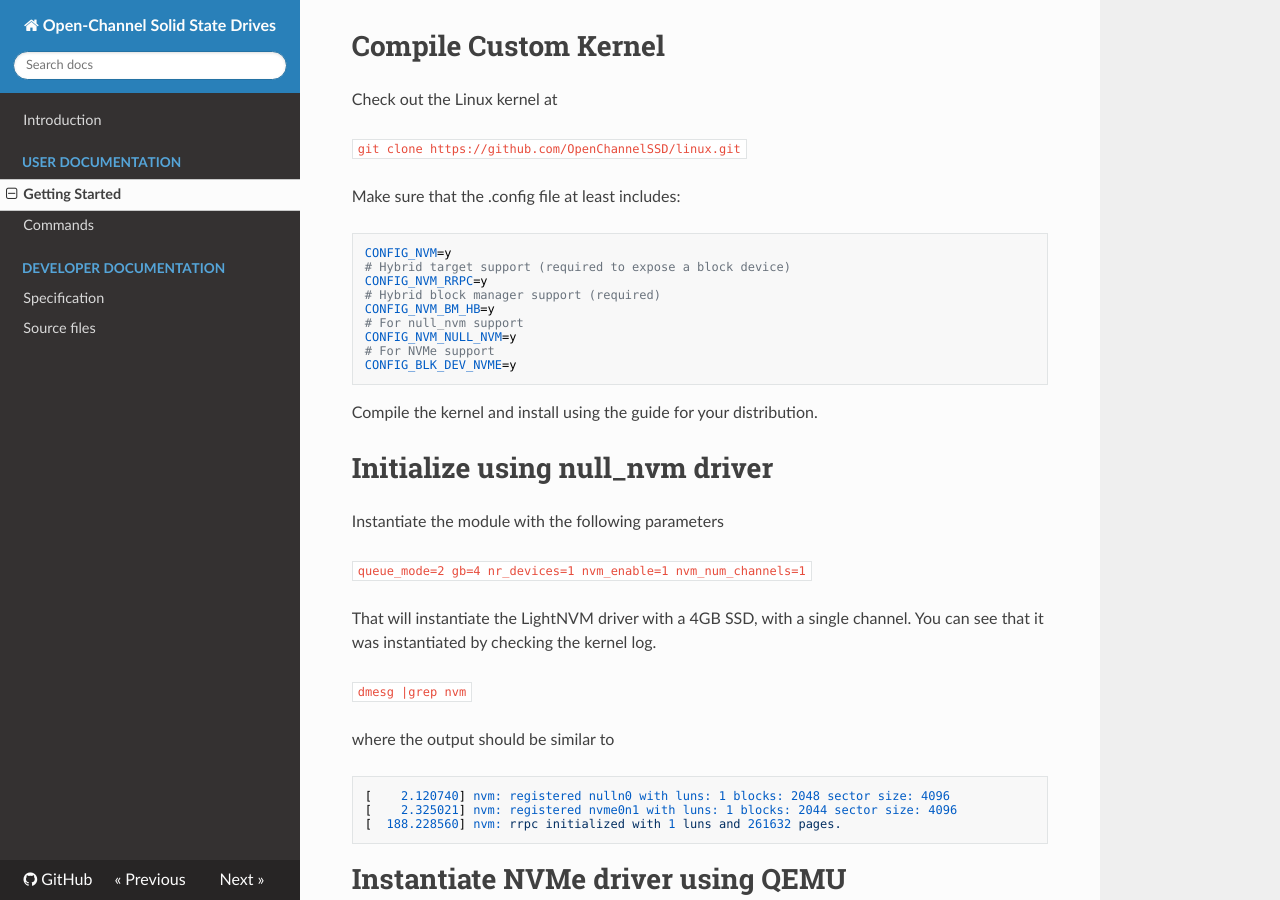
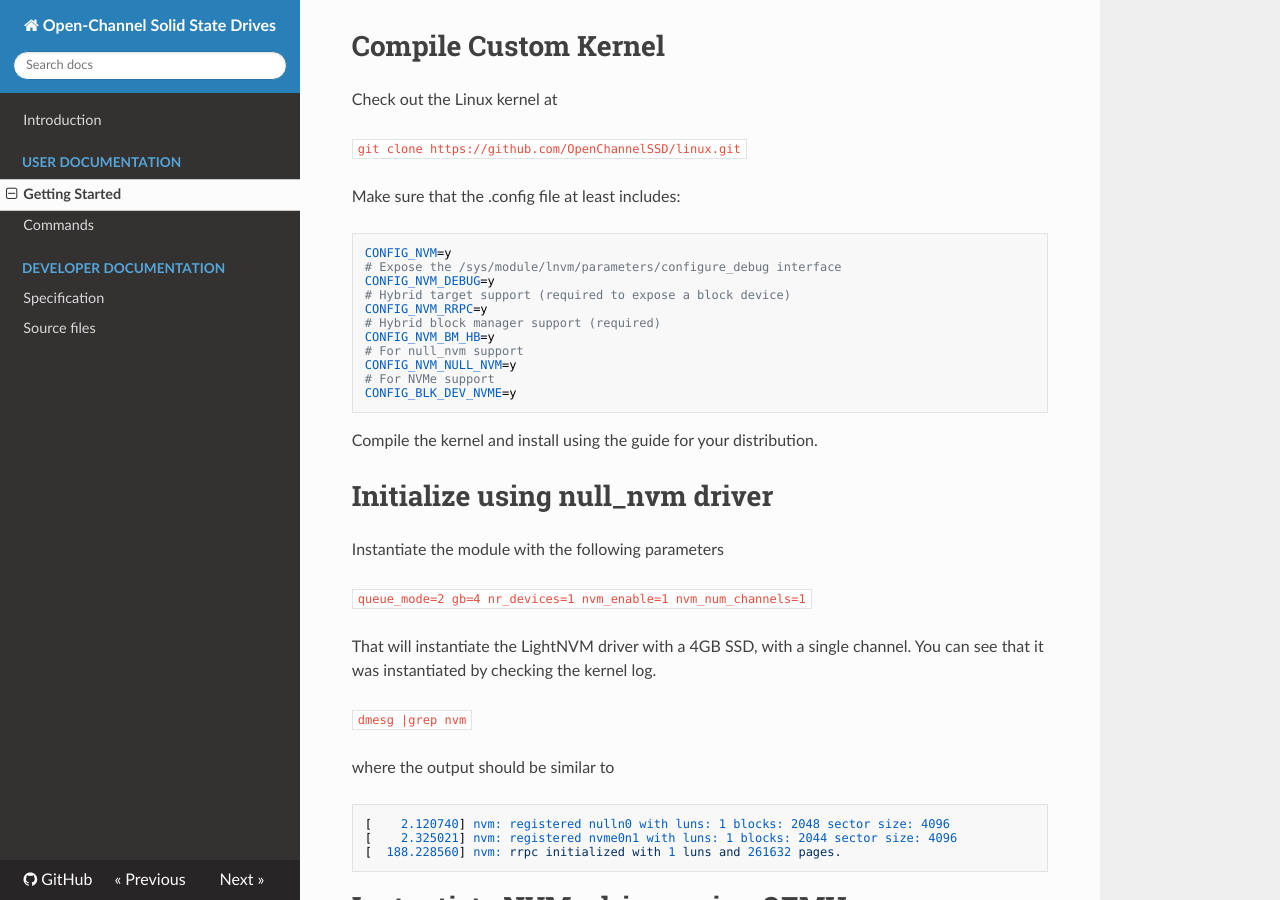
Before and after one commit to OpenChannelSSD/documentation, an MkDocs documentation site: the page built from docs/gettingstarted.md, in a window 1280 px wide and 900 px high, scrolled down 469 px. Built offline with MkDocs 1.6.1, drawn with Linux system fonts in a browser that asks for light colours; nearby versions of some CDN libraries; old or Windows-style settings are respelled for this version of MkDocs.

Commit message:
Update gettingstarted.md
Include CONFIG_NVM_DEBUG as well as the required .config compile flags.

```diff
--- a/docs/gettingstarted.md
+++ b/docs/gettingstarted.md
@@ -19,6 +19,8 @@ Check out the Linux kernel at
 Make sure that the .config file at least includes:
 
     CONFIG_NVM=y
+    # Expose the /sys/module/lnvm/parameters/configure_debug interface
+    CONFIG_NVM_DEBUG=y
     # Hybrid target support (required to expose a block device)
     CONFIG_NVM_RRPC=y
     # Hybrid block manager support (required)
```
